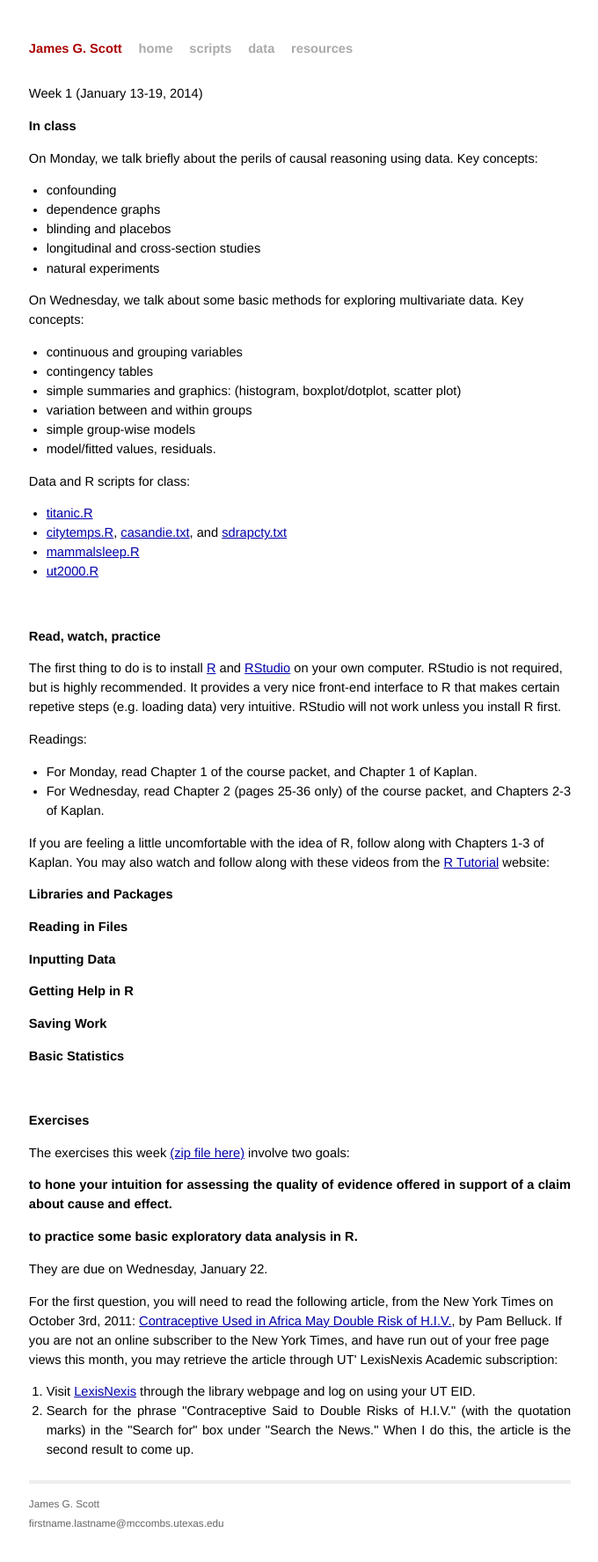
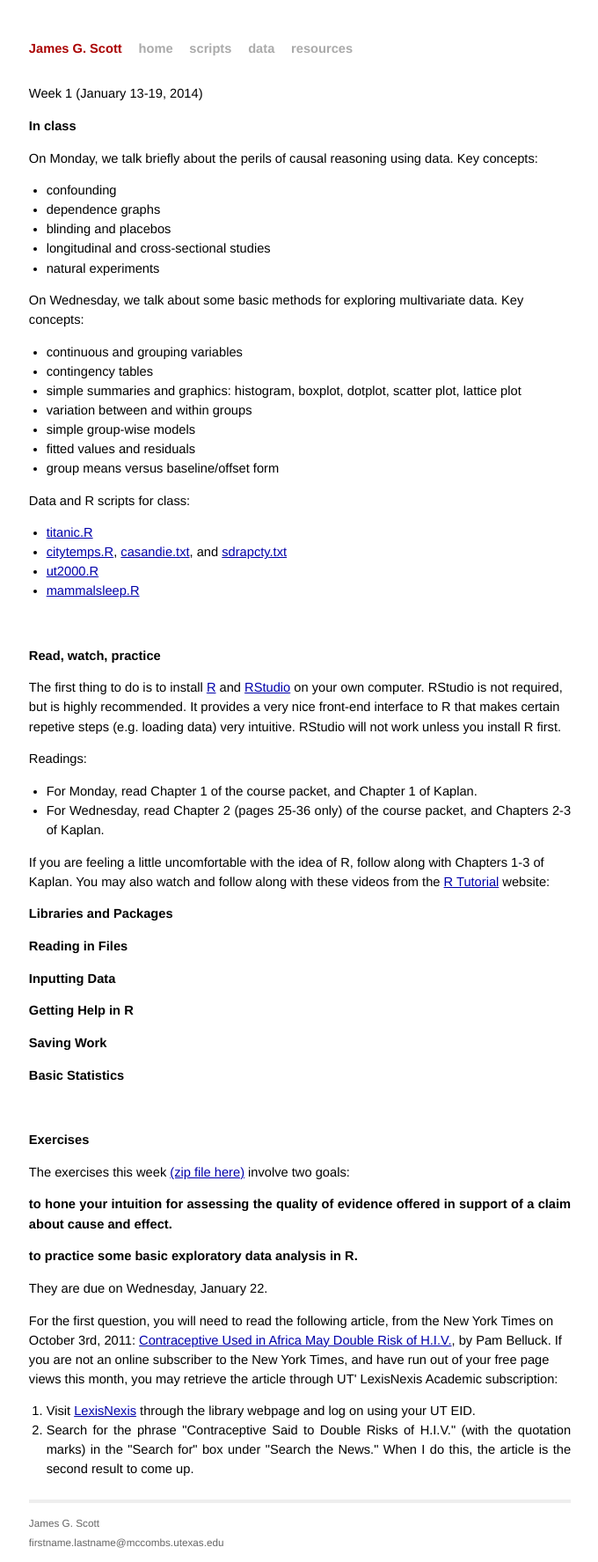
Before and after one commit to MhAmine/STA371, a Jekyll site: the page built from _posts/2014-01-13-week01.md, in a window 1280 px wide. Shown: the whole page at 88% size, without its empty margins (299-979 px from the left). Built offline with Jekyll 4.4.1, drawn with Linux system fonts in a browser that asks for light colours; before the commit the page ends 1753 px from its top, so only the background shows below that.

Commit message:
ut2000 example

```diff
--- a/_posts/2014-01-13-week01.md
+++ b/_posts/2014-01-13-week01.md
@@ -13,22 +13,23 @@
 * confounding
 * dependence graphs
 * blinding and placebos
-* longitudinal and cross-section studies
+* longitudinal and cross-sectional studies
 * natural experiments
 
 On Wednesday, we talk about some basic methods for exploring multivariate data. Key concepts:
 * continuous and grouping variables
 * contingency tables
-* simple summaries and graphics: (histogram, boxplot/dotplot, scatter plot)
+* simple summaries and graphics: histogram, boxplot, dotplot, scatter plot, lattice plot
 * variation between and within groups
 * simple group-wise models
-* model/fitted values, residuals.
+* fitted values and residuals
+* group means versus baseline/offset form
 
 Data and R scripts for class:
 * [titanic.R](http://jgscott.github.com/STA371/r/titanic.R)
 * [citytemps.R](http://jgscott.github.com/STA371/r/citytemps.R), [casandie.txt](http://jgscott.github.com/STA371/data/casandie.txt), and [sdrapcty.txt](http://jgscott.github.com/STA371/data/sdrapcty.txt)
+* [ut2000.R](http://jgscott.github.com/STA371/r/ut2000.R)
 * [mammalsleep.R](http://jgscott.github.com/STA371/r/mammalsleep.R)
-* [ut2000.R](http://jgscott.github.com/STA371/r/ut2000.R)
 
 <br>
 
@@ -50,8 +51,6 @@
 # Saving Work
 # Basic Statistics
 
-
-
 <br>
 
 Exercises
```
Also changed, not shown: 2 other files.
